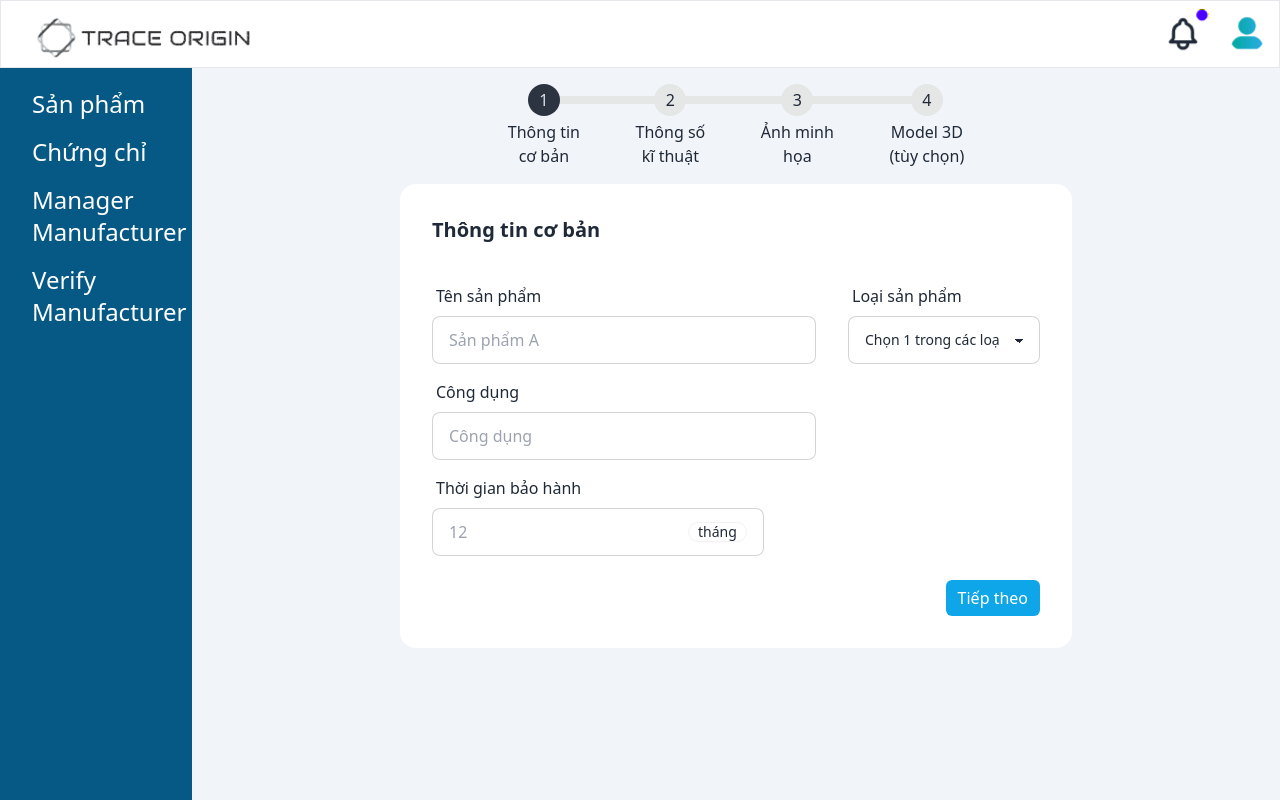
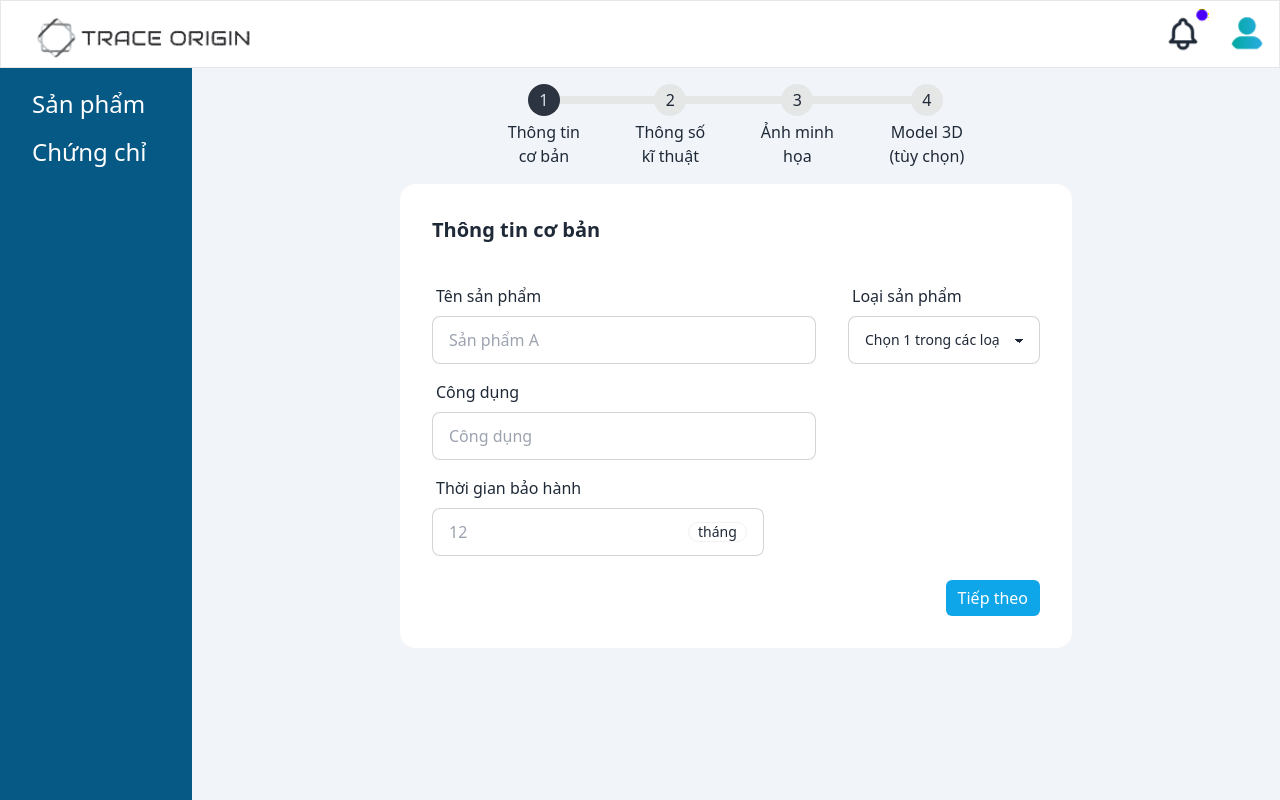
Before and after one commit to lopica/TraceOrigin, a React (Vite) app: page /manufacturer/products/add in a window 1280 px wide. Built offline with nearby package versions, Linux system fonts and the light colour scheme.

Commit message:
themMoiCer100

```diff
--- a/src/components/UI/Layout.jsx
+++ b/src/components/UI/Layout.jsx
@@ -7,9 +7,10 @@ import Toast from "./Toast";
 import Breadcrumps from "../Breadcrumbs";
 
 export default function Layout() {
+
   const location = useLocation();
   const currentPath = location.pathname;
-  const matchPaterm = currentPath.startsWith("/manufacturer");
+  const matchPaterm = currentPath.startsWith("/manufacturer") || currentPath.startsWith("/admin");
   const { show, content } = useSelector((state) => state.toast);
 
   return (
--- a/src/components/UI/SideBar.jsx
+++ b/src/components/UI/SideBar.jsx
@@ -1,8 +1,15 @@
 import { Fragment } from "react";
 import { CONSTANTS } from "../../services/Constants";
 import { Link } from "react-router-dom";
+import { useSelector } from "react-redux";
 
 export default function SideBar() {
+  const role = useSelector(state => state.userSlice.role);
+  const roleId = role?.roleId;
+
+  const filteredMenu = roleId === 1
+    ? CONSTANTS.menu.filter(item => item.role === '1')
+    : CONSTANTS.menu.filter(item => item.role !== '1');
 
   return (
     <>
@@ -11,15 +18,18 @@ export default function SideBar() {
         aria-label="close sidebar"
         className="drawer-overlay"
       ></label> */}
-      <ul className="menu p-4  min-h-full">
+      <ul className="menu p-4 min-h-full">
         {/* Sidebar content here */}
-        {CONSTANTS.menu.map((item) => {
-          return (
-            <li key={item.name}>
-              <Link to={item.url} className="focus:text-white text-lg xl:text-2xl hover:bg-opacity-50 hover:bg-sky-200">{item.name}</Link>
-            </li>
-          );
-        })}
+        {filteredMenu.map((item) => (
+          <li key={item.name}>
+            <Link
+              to={item.url}
+              className="focus:text-white text-lg xl:text-2xl hover:bg-opacity-50 hover:bg-sky-200"
+            >
+              {item.name}
+            </Link>
+          </li>
+        ))}
       </ul>
     </>
   );
--- a/src/index.css
+++ b/src/index.css
@@ -97,6 +97,10 @@ body, html {
   color: var(--text-body);
 }
 
+.height_125{
+  height: 125px;
+}
+
 input[type='number']::-webkit-inner-spin-button,
 input[type='number']::-webkit-outer-spin-button {
   -webkit-appearance: none;
--- a/src/pages/admin/ManufacturerList.jsx
+++ b/src/pages/admin/ManufacturerList.jsx
@@ -3,7 +3,7 @@ import { useGetUsersQuery, useLockUserMutation } from "../../store/apis/userApi"
 import Pagination from "../../components/UI/Pagination";
 import ConfirmationModal from "../../components/UI/ConfirmModal";
 import { Link } from "react-router-dom";
-import ProfileModal from "../user/userProfile";
+import ProfileModal from "../../components/UI/userProfile";
 import SortableTable from "../../components/SortableTable";
 
 function VerifyManufacturer() {
--- a/src/pages/admin/VerifyManufacturers.jsx
+++ b/src/pages/admin/VerifyManufacturers.jsx
@@ -1,6 +1,6 @@
 import React, { useState } from 'react';
 import { useGetUsersQuery } from '../../store/apis/userApi';
-import ProfileModal from '../user/userProfile';
+import ProfileModal from '../../components/UI/userProfile';
 import CarouselModal from '../../components/UI/CarouselModal';
 import Pagination from '../../components/UI/Pagination';
 import { useUpdateStatusMutation } from "../../store/apis/userApi";
--- a/src/pages/manufacturer/ManuCertificateList.jsx
+++ b/src/pages/manufacturer/ManuCertificateList.jsx
@@ -13,19 +13,27 @@ import {
   updateNameCertiSearch,
 } from "../../store";
 import { useGetListCertificateByManuIdQuery } from '../../store/apis/certificateApi';
+import Pagination from '../../components/UI/Pagination';
 
-
-let renderedCertificate;
 function ManuCertificateList() {
-  const {userId} = useSelector(state => state.userSlice);
+  const userIdList = useSelector(state => state.userSlice.userId);
+  const [page, setPage] = useState(0);
+  const handlePageChange = (newPage) => {
+    setPage(newPage);
+    refetch();
+  };
   const {
     isFetching: isCertificateFetch,
     isError: isCertificateError,
     data,
     error,
-    isSuccess
-  } = useGetListCertificateByManuIdQuery(userId);
+    isSuccess,
+    refetch
+  } = useGetListCertificateByManuIdQuery(userIdList, {
+    skip: !userIdList // Skip query if userIdList is not available
+  });
 
+  let renderedCertificate;
 
   if (isCertificateFetch) {
     renderedCertificate = Array.from({ length: 5 }).map((_, index) => (
@@ -33,15 +41,13 @@ function ManuCertificateList() {
     ));
   } else if (isCertificateError) {
     renderedCertificate = <p>Không thể tải danh sách chứng chỉ</p>;
-  } else {
+  } else if (data) {
     console.log(data);
-    if (data) {
-      renderedCertificate = data.map((certi, idx) => (
-        <Link key={idx} to={`${certi.certId}`}>
-           <Card card={{image: certi.images[0], name: certi.name}} />
-        </Link>
-      ));
-    }
+    renderedCertificate = data.map((certi, idx) => (
+      <Link key={idx} to={`${certi.certId}`}>
+         <Card card={{image: certi.images[0], name: certi.name}} />
+      </Link>
+    ));
   }
 
   return (
@@ -71,19 +77,21 @@ function ManuCertificateList() {
         </Link>
       </div>
       <div className="grid grid-cols-1 sm:grid-cols-3 lg:grid-cols-4 xl:grid-cols-5 gap-2 gap-y-4 sm:gap-4 sm:gap-y-8 justify-items-center px-8">
-        {/* <Link to="add">
-          <Card />
-        </Link> */}
         {renderedCertificate}
       </div>
-      <div className="flex justify-end mr-4">
-        {/* footer */}
-        {/* <div className="join">
-          <button className="join-item btn">1</button>
-          <button className="join-item btn btn-active">2</button>
-          <button className="join-item btn">3</button>
-          <button className="join-item btn">4</button>
-        </div> */}
+      <div className="flex justify-between mr-4 px-8">
+      <div>
+        <Button primary>
+          them moi
+        </Button>
+        </div>
+        <div>
+        <Pagination
+          active={page}
+          totalPages={data?.totalPages || 0}
+          onPageChange={handlePageChange}
+        />
+        </div>
       </div>
     </div>
   );
--- a/src/services/Constants.js
+++ b/src/services/Constants.js
@@ -5,8 +5,8 @@ export const CONSTANTS = {
         {name: 'Chứng chỉ', url: '/manufacturer/certificate'},
         // {name: 'Report', url: '/manufacturer/products'},
         // {name: 'Warranty', url: '/manufacturer/products'},
-        {name: 'Manager Manufacturer', url: '/admin/ManufacturerList', isAdmin: true},
-        {name: 'Verify Manufacturer', url: '/admin/VerifyManufacturers', isAdmin: true}
+        {name: 'Manager Manufacturer', url: '/admin/ManufacturerList', role: '1'},
+        {name: 'Verify Manufacturer', url: '/admin/VerifyManufacturers', role: '1'}
     ],
     openCage_API_KEY: '322f7bf039244925a233610a1e61360a',
     domain: 'http://localhost:8080/api',
```
Also changed, not shown: src/components/UI/userProfile.jsx (renamed from src/pages/user/userProfile.jsx).
